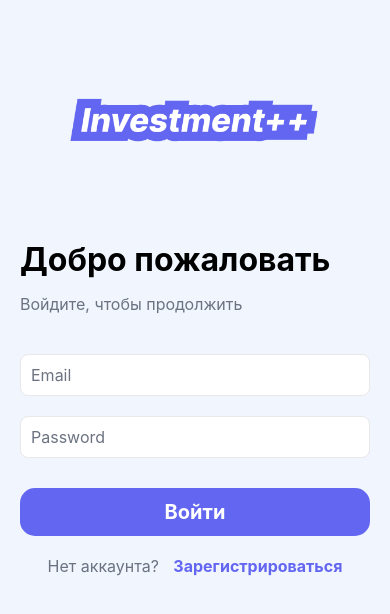
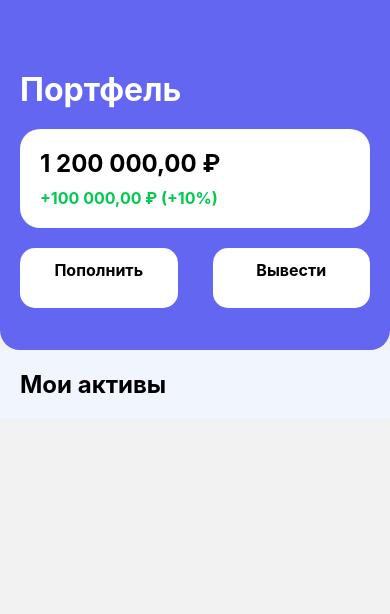
Before and after one commit to vvlaads/Investment-pp, a React Native app in the folder 2-cross-platorm-app/: screen /Portfolio in a window 390 px wide. Shown: the top 614 px of the page. Built offline with nearby package versions, Linux system fonts and the light colour scheme.

Commit message:
Added Portfolio page, added function to format values

```diff
--- a/2-cross-platorm-app/App.js
+++ b/2-cross-platorm-app/App.js
@@ -3,6 +3,7 @@ import { createNativeStackNavigator } from '@react-navigation/native-stack';
 
 import LoginScreen from './screens/LoginScreen';
 import RegisterScreen from './screens/RegisterScreen';
+import PortfolioScreen from './screens/PortfolioScreen';
 
 const Stack = createNativeStackNavigator();
 
@@ -20,6 +21,11 @@ export default function App() {
           component={RegisterScreen}
           options={{ headerShown: false }}
         />
+        <Stack.Screen
+          name="Portfolio"
+          component={PortfolioScreen}
+          options={{ headerShown: false }}
+        />
       </Stack.Navigator>
     </NavigationContainer>
   );
--- a/2-cross-platorm-app/screens/LoginScreen.js
+++ b/2-cross-platorm-app/screens/LoginScreen.js
@@ -34,7 +34,7 @@ export default function LoginScreen({ navigation }) {
                     styles.button,
                     pressed ? styles.buttonHover : null
                 ]}
-                onPress={() => alert('Вход выполнен')}
+                onPress={() => navigation.navigate('Portfolio')}
             >
                 <Text style={styles.buttonText}>Войти</Text>
             </Pressable>
--- /dev/null
+++ b/2-cross-platorm-app/screens/PortfolioScreen.js
@@ -0,0 +1,93 @@
+import { View, Text, StyleSheet, Pressable } from 'react-native';
+import { fontSizes, fontWeights, typography } from '../theme/typography';
+import { colors } from '../theme/colors';
+import { formatValue } from '../utils/formatValue';
+
+export default function PortfolioScreen() {
+    return (
+        <View style={styles.container}>
+            <View style={styles.header}>
+                <Text style={[typography.title, { color: colors.white, marginTop: 50, marginBottom: 20 }]}>
+                    Портфель
+                </Text>
+
+                <View style={[styles.block, { flexDirection: 'column', gap: 10 }]}>
+                    <Text style={typography.subtitle}>{formatValue(1200000, true)}</Text>
+                    <Text style={[typography.body, { color: colors.green, fontWeight: fontWeights.bold }]}>+{formatValue(100000, true)} (+10%)</Text>
+                </View>
+
+                <View style={styles.buttonContainer}>
+                    <Pressable
+                        style={({ pressed }) => [
+                            styles.button,
+                            pressed ? styles.buttonHover : null
+                        ]}
+                        onPress={() => alert('Click')}
+                    >
+                        <Text style={styles.buttonText}>Пополнить</Text>
+                    </Pressable>
+                    <Pressable
+                        style={({ pressed }) => [
+                            styles.button,
+                            pressed ? styles.buttonHover : null
+                        ]}
+                        onPress={() => alert('Click')}
+                    >
+                        <Text style={styles.buttonText}>Вывести</Text>
+                    </Pressable>
+                </View>
+
+
+            </View>
+            <View style={styles.body}>
+                <Text style={typography.subtitle}>Мои активы</Text>
+            </View>
+        </View>
+    );
+}
+
+const styles = StyleSheet.create({
+    container: {
+        flex: 1,
+    },
+    header: {
+        backgroundColor: colors.main,
+        height: 350,
+        padding: 20,
+        borderBottomLeftRadius: 20,
+        borderBottomRightRadius: 20,
+    },
+    body: {
+        padding: 20,
+        justifyContent: 'top',
+        backgroundColor: colors.background,
+    },
+    block: {
+        backgroundColor: colors.white,
+        color: colors.black,
+        borderRadius: 20,
+        padding: 20,
+    },
+    button: {
+        backgroundColor: colors.white,
+        paddingVertical: 12,
+        paddingHorizontal: 24,
+        borderRadius: 15,
+        alignItems: 'center',
+        width: '45%',
+        height: 60,
+    },
+    buttonHover: {
+        backgroundColor: colors.grayLight,
+    },
+    buttonText: {
+        color: colors.black,
+        fontWeight: fontWeights.bold,
+        fontSize: fontSizes.default,
+    },
+    buttonContainer: {
+        marginTop: 20,
+        flexDirection: 'row',
+        justifyContent: 'space-between',
+    }
+});
--- a/2-cross-platorm-app/screens/RegisterScreen.js
+++ b/2-cross-platorm-app/screens/RegisterScreen.js
@@ -35,7 +35,7 @@ export default function RegisterScreen() {
                     styles.button,
                     pressed ? styles.buttonHover : null
                 ]}
-                onPress={() => alert('Вход выполнен')}
+                onPress={() => navigation.navigate('Portfolio')}
             >
                 <Text style={styles.buttonText}>Зарегистрироваться</Text>
             </Pressable>
--- /dev/null
+++ b/2-cross-platorm-app/utils/formatValue.js
@@ -0,0 +1,12 @@
+export function formatValue(value, withCurrency = false) {
+    if (value === null || value === undefined || isNaN(value)) {
+        return '';
+    }
+
+    const formatted = Number(value).toLocaleString('ru-RU', {
+        minimumFractionDigits: 2,
+        maximumFractionDigits: 2,
+    });
+
+    return withCurrency ? `${formatted} ₽` : formatted;
+}
```
